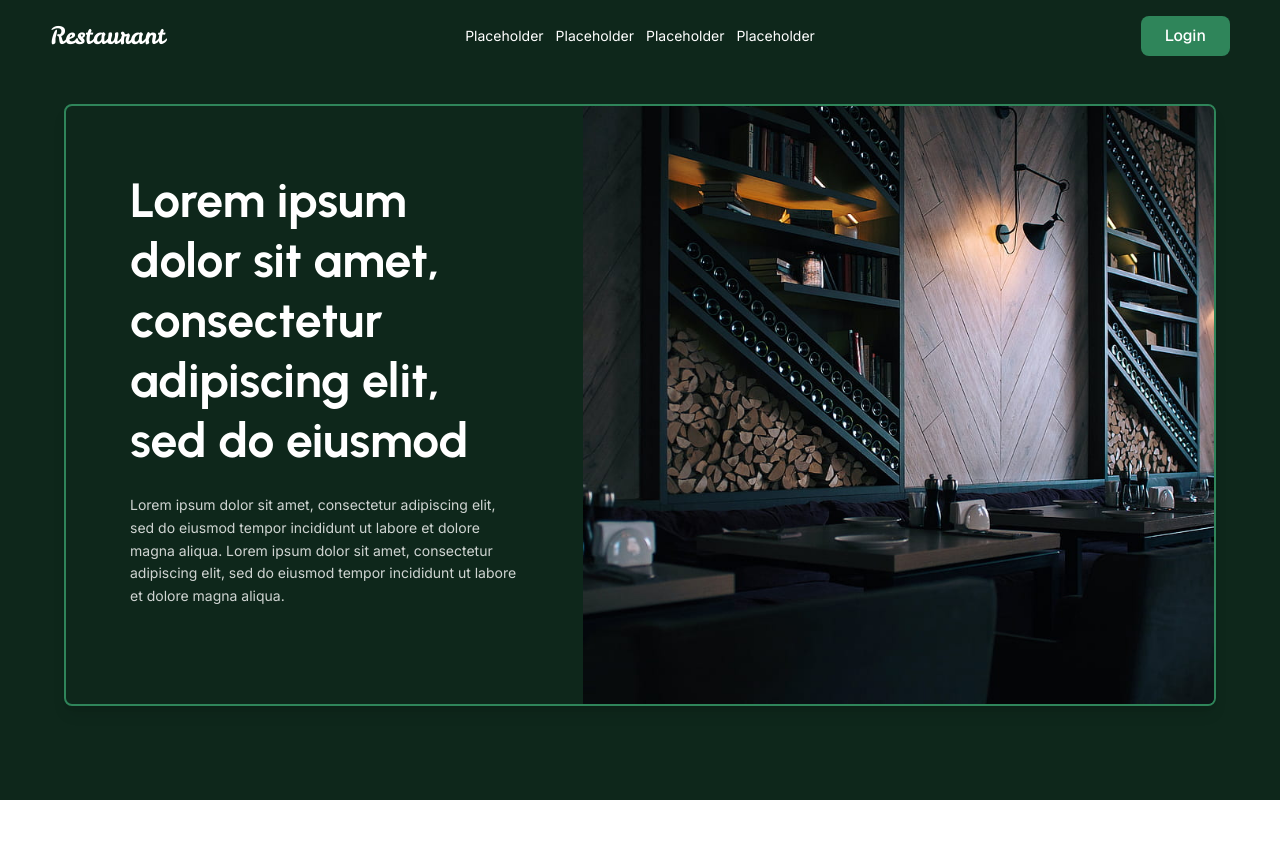
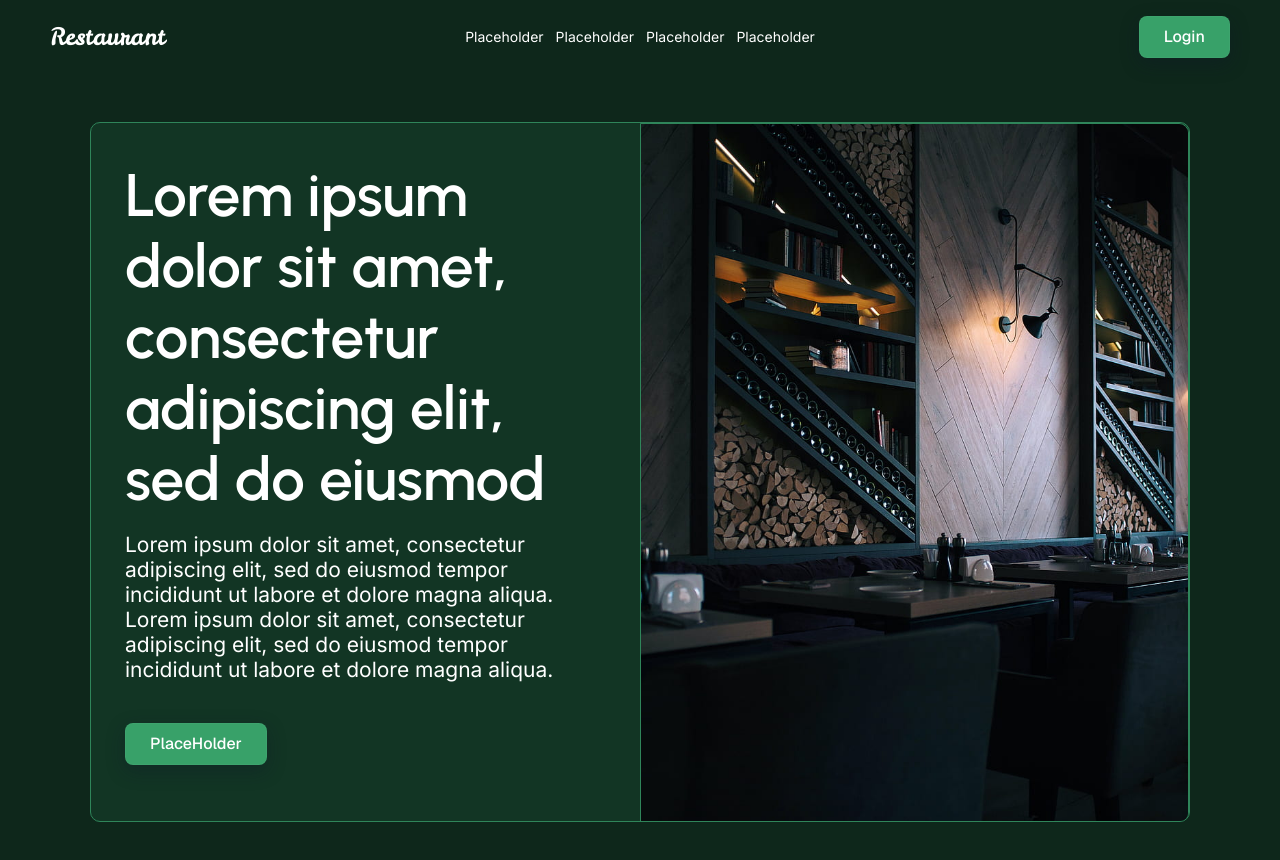
Before and after one commit to NorCubess/seat-reservation-manager, a Next.js app: page / in a window 1280 px wide. Shown: the top 860 px of the page. Before the commit the page ends 800 px from the top, so only its background shows below. Built offline with nearby package versions, Linux system fonts and the light colour scheme.

Commit message:
[component] add a SolidButton inside Card1

```diff
--- a/src/components/Card1.tsx
+++ b/src/components/Card1.tsx
@@ -1,48 +1,85 @@
 import React from "react";
 import Image from "next/image";
 import { Urbanist, Inter } from "next/font/google";
+import SolidButton from "./SolidButton"; // added
 
-const urbanist = Urbanist({ subsets: ["latin"], weight: ["700"] });
+const urbanist = Urbanist({ subsets: ["latin"], weight: ["600"] });
 const inter = Inter({ subsets: ["latin"], weight: ["400"] });
 
 export default function Card1() {
   return (
-    <div className="w-full px-6 lg:px-12 xl:px-16 py-8">
+    <div className="relative w-full flex justify-center py-12">
       <div
-        className="flex flex-col lg:flex-row w-full border-2 overflow-hidden rounded-lg shadow-lg"
+        className="relative flex overflow-hidden"
         style={{
-          backgroundColor: "#0E271B",
-          borderColor: "#2F855A",
+          // scaled down from 1852x1180 -> 1100x700 (keeps same ratio)
+          width: "1100px",
+          height: "700px",
+          background: "#123524",
+          border: "1px solid #2F855A",
+          borderRadius: "10px",
         }}
       >
-        {/* Left half - Text content */}
-        <div
-          className="flex flex-col justify-center p-8 lg:p-12 xl:p-16"
-          style={{
-            flex: "1 1 45%",
-          }}
-        >
-          <h2
-            className={`${urbanist.className} text-white text-3xl lg:text-4xl xl:text-5xl font-bold leading-tight mb-6`}
+        {/* Left Content Area (scaled) */}
+        <div className="relative" style={{ width: "550px", height: "700px" }}>
+          {/* Header */}
+          <h1
+            className={`${urbanist.className} absolute text-white`}
+            style={{
+              width: "429px", // scaled from 722
+              height: "427px", // scaled from 720
+              left: "34px", // scaled from 58
+              top: "37px", // scaled from 62
+              fontSize: "60px", // scaled from 100
+              lineHeight: "71px", // scaled from 120
+              fontWeight: 600,
+            }}
           >
             Lorem ipsum dolor sit amet, consectetur adipiscing elit, sed do
             eiusmod
-          </h2>
+          </h1>
+
+          {/* Subheader */}
           <p
-            className={`${inter.className} text-white/80 text-xs lg:text-sm leading-relaxed mb-8`}
+            className={`${inter.className} absolute text-white`}
+            style={{
+              width: "460px", // scaled from 774
+              height: "150px", // scaled from 252
+              left: "34px", // scaled from 58
+              top: "409px", // scaled from 688
+              fontSize: "21px", // scaled from 35
+              lineHeight: "25px", // scaled from 42
+              fontWeight: 400,
+            }}
           >
             Lorem ipsum dolor sit amet, consectetur adipiscing elit, sed do
             eiusmod tempor incididunt ut labore et dolore magna aliqua. Lorem
             ipsum dolor sit amet, consectetur adipiscing elit, sed do eiusmod
             tempor incididunt ut labore et dolore magna aliqua.
           </p>
+
+          {/* PlaceHolder button inserted where the buttons were */}
+          <div
+            style={{
+              position: "absolute",
+              left: "34px",
+              top: "600px", // positioned below the subheader
+              zIndex: 30, // ensure visible above other layers
+            }}
+          >
+            <SolidButton>PlaceHolder</SolidButton>
+          </div>
         </div>
 
-        {/* Right half - Image */}
+        {/* Right Image Area (scaled) */}
         <div
-          className="relative min-h-[300px] lg:min-h-[450px]"
+          className="relative"
           style={{
-            flex: "1 1 55%",
+            width: "550px",
+            height: "700px",
+            border: "1px solid #2F855A",
+            borderRadius: "0px 10px 10px 0px",
+            overflow: "hidden",
           }}
         >
           <Image
--- a/src/components/SolidButton.tsx
+++ b/src/components/SolidButton.tsx
@@ -18,6 +18,7 @@ export default function SolidButton({
       onClick={onClick}
       aria-label={typeof children === "string" ? children : undefined}
       className={`
+        relative z-20 shadow-md
         px-6 py-2
         text-white
         font-medium
@@ -31,10 +32,12 @@ export default function SolidButton({
         ${className}
       `}
       style={{
-        backgroundColor: "#2F855A",
+        backgroundColor: "#38A169", // brighter green for contrast
+        boxShadow: "0 6px 18px rgba(15, 23, 42, 0.35)",
+        border: "1px solid rgba(255,255,255,0.03)",
       }}
-      onMouseEnter={(e) => (e.currentTarget.style.backgroundColor = "#287d4f")}
-      onMouseLeave={(e) => (e.currentTarget.style.backgroundColor = "#2F855A")}
+      onMouseEnter={(e) => (e.currentTarget.style.backgroundColor = "#2F855A")}
+      onMouseLeave={(e) => (e.currentTarget.style.backgroundColor = "#38A169")}
     >
       {children}
     </button>
```
